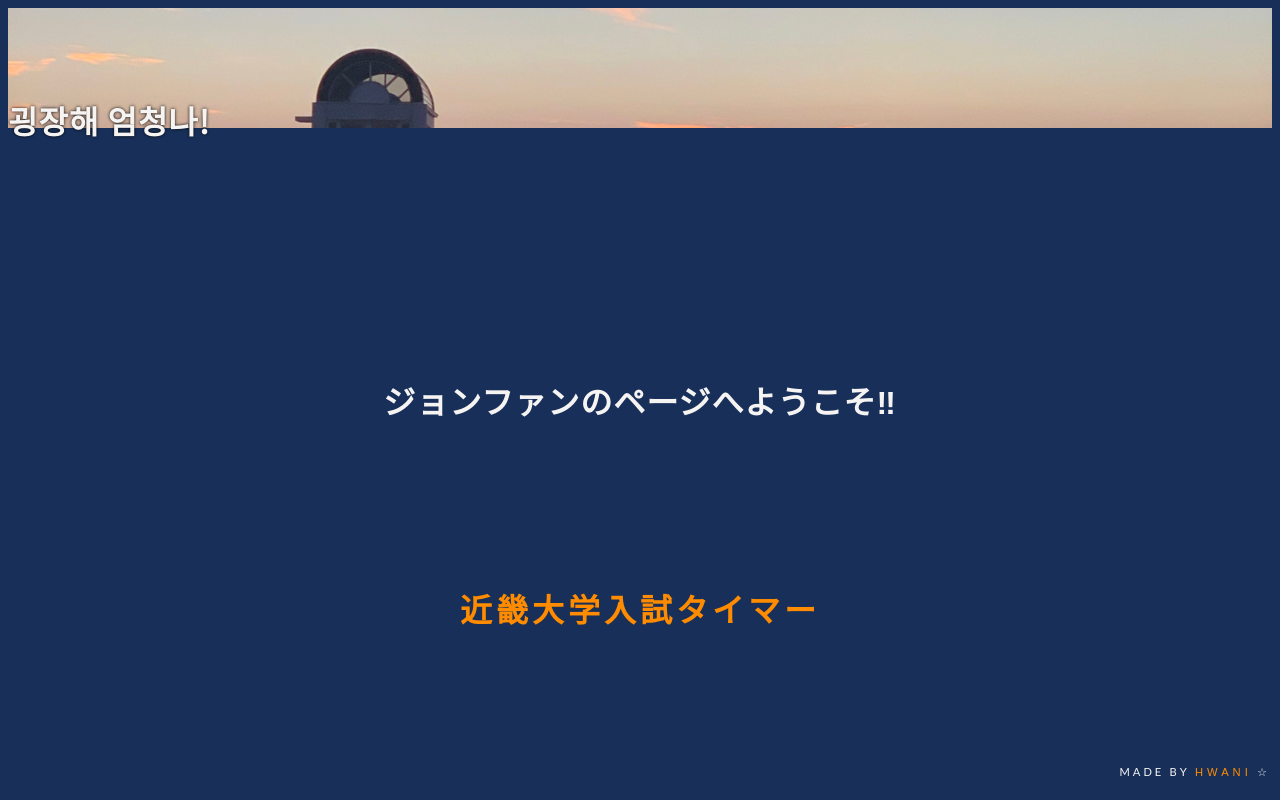
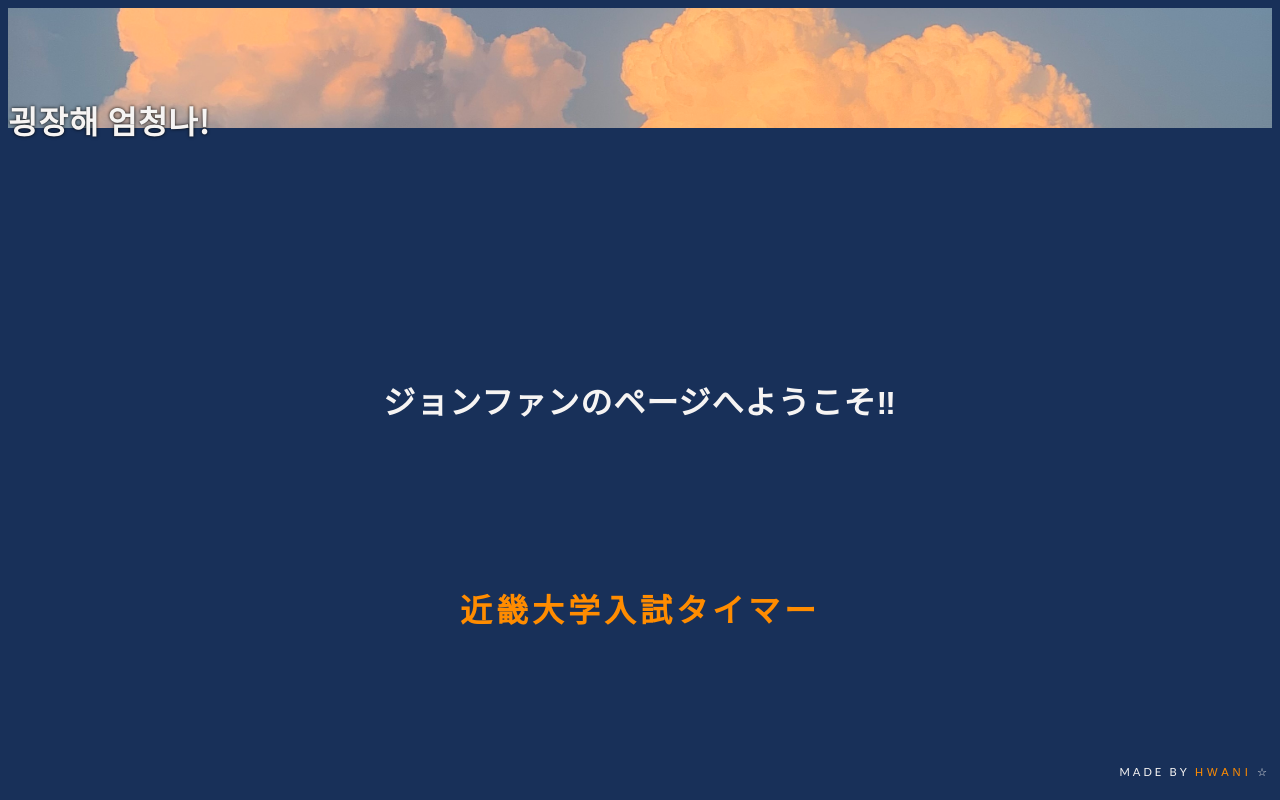
Before and after one commit to hwani-1/hwani-1.github.io, a plain HTML site: page index.html in a window 1280 px wide. Drawn offline with Linux system fonts and the light colour scheme; a web font is replaced by a local one.

Commit message:
index deco 2

```diff
--- a/index.css
+++ b/index.css
@@ -19,7 +19,7 @@ body {
 }
 
 header {
-    background: no-repeat left/cover url(/media/photos/keonguk_day.jpg);
+    background: no-repeat left/cover url(/media/photos/cloud_day_1.jpg);
     display: flex;
     height: 120px;
     min-width: 120px;
```
Also changed, not shown: media/photos/cloud_day_1.jpg (added), media/photos/keonguk_day.jpg (deleted).
